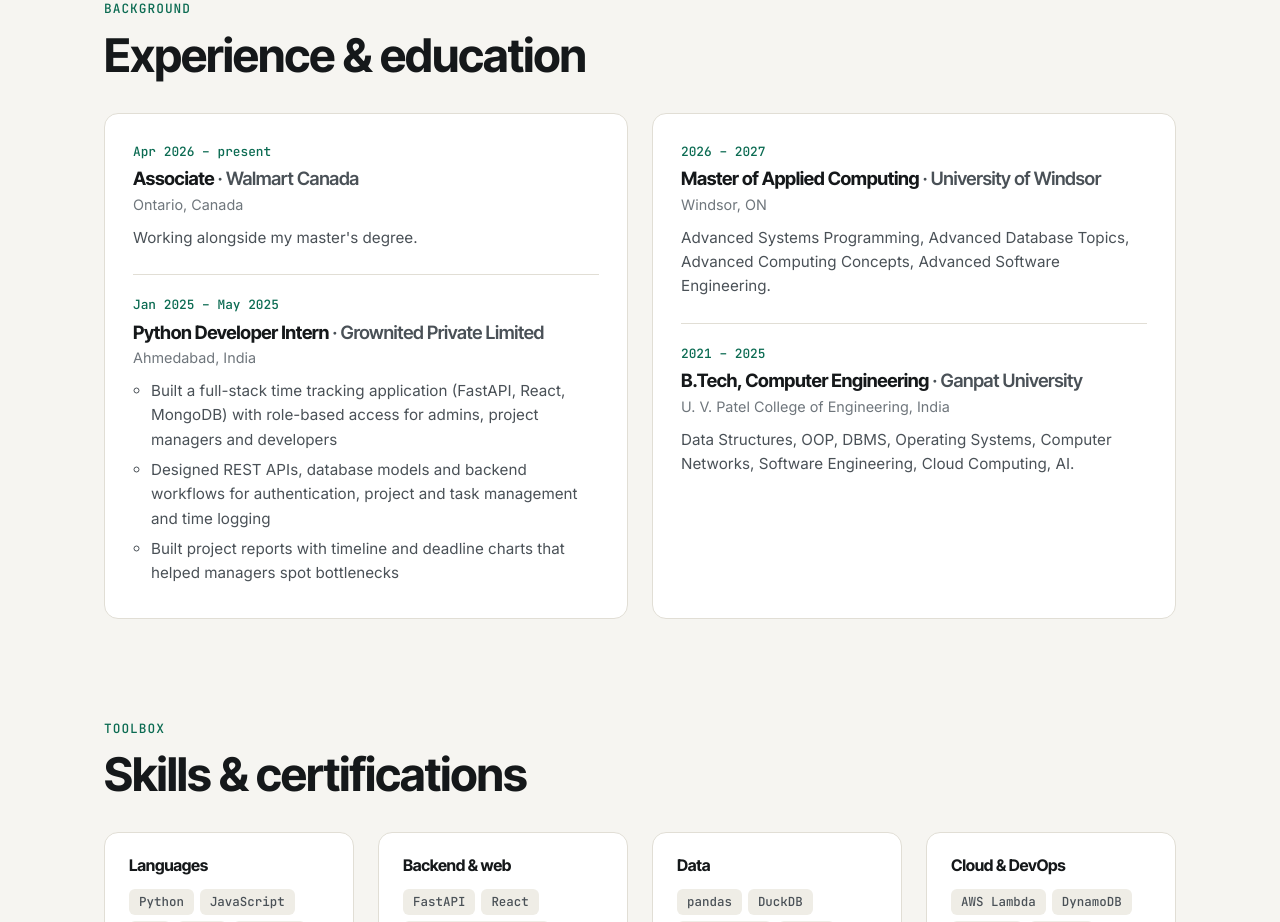
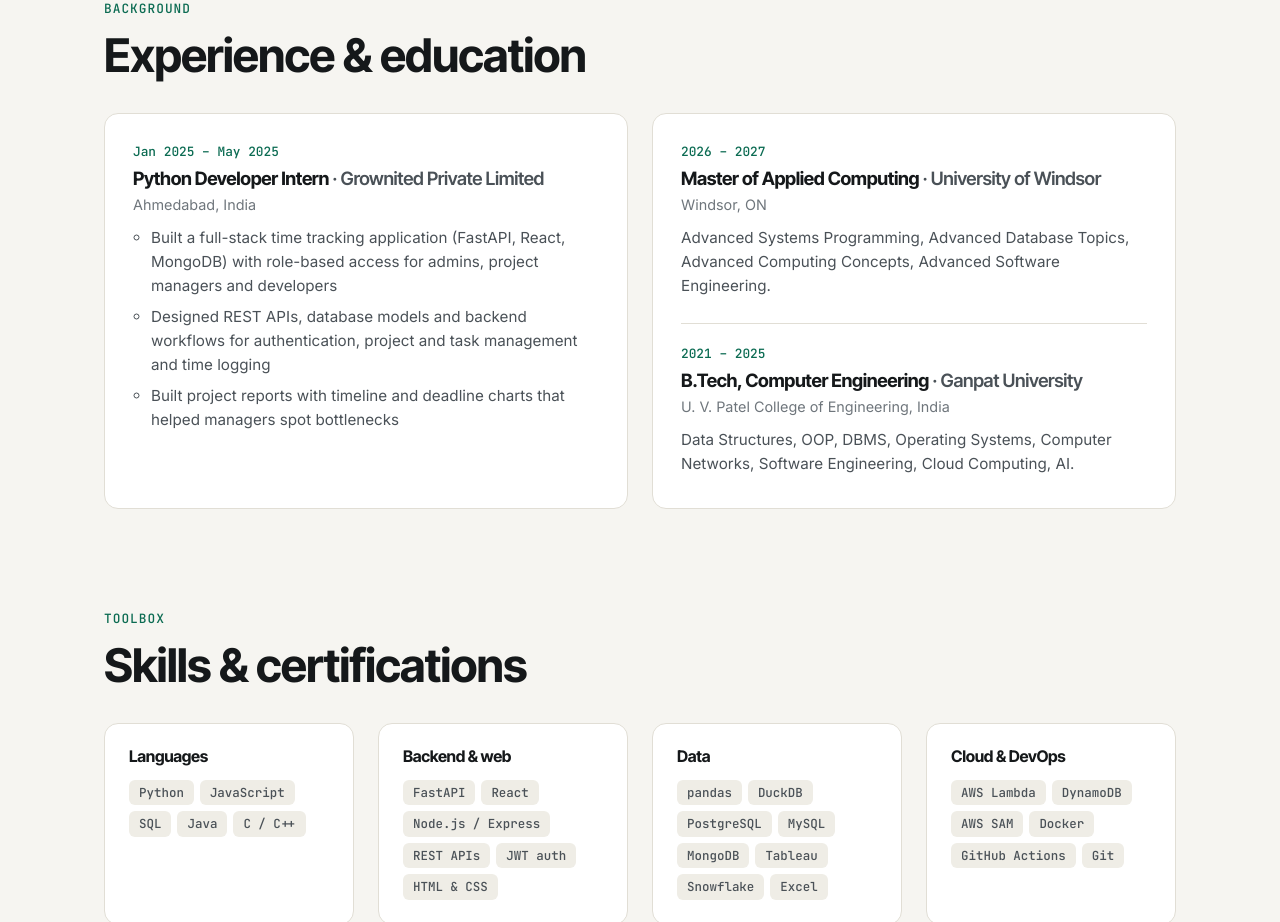
Before and after one commit to Yash8418/yash8418.github.io, a plain HTML site: page index.html in a window 1280 px wide. Shown: the part 3156-4078 px from the top of the page. Drawn offline with Linux system fonts and the light colour scheme; no server answers.

Commit message:
Remove part-time retail role from experience

```diff
--- a/index.html
+++ b/index.html
@@ -277,12 +277,6 @@
         <div class="timeline-grid">
           <ol class="timeline" aria-label="Work experience">
             <li>
-              <p class="timeline__when">Apr 2026 – present</p>
-              <h3>Associate <span>· Walmart Canada</span></h3>
-              <p class="timeline__where">Ontario, Canada</p>
-              <p>Working alongside my master's degree.</p>
-            </li>
-            <li>
               <p class="timeline__when">Jan 2025 – May 2025</p>
               <h3>Python Developer Intern <span>· Grownited Private Limited</span></h3>
               <p class="timeline__where">Ahmedabad, India</p>
```
